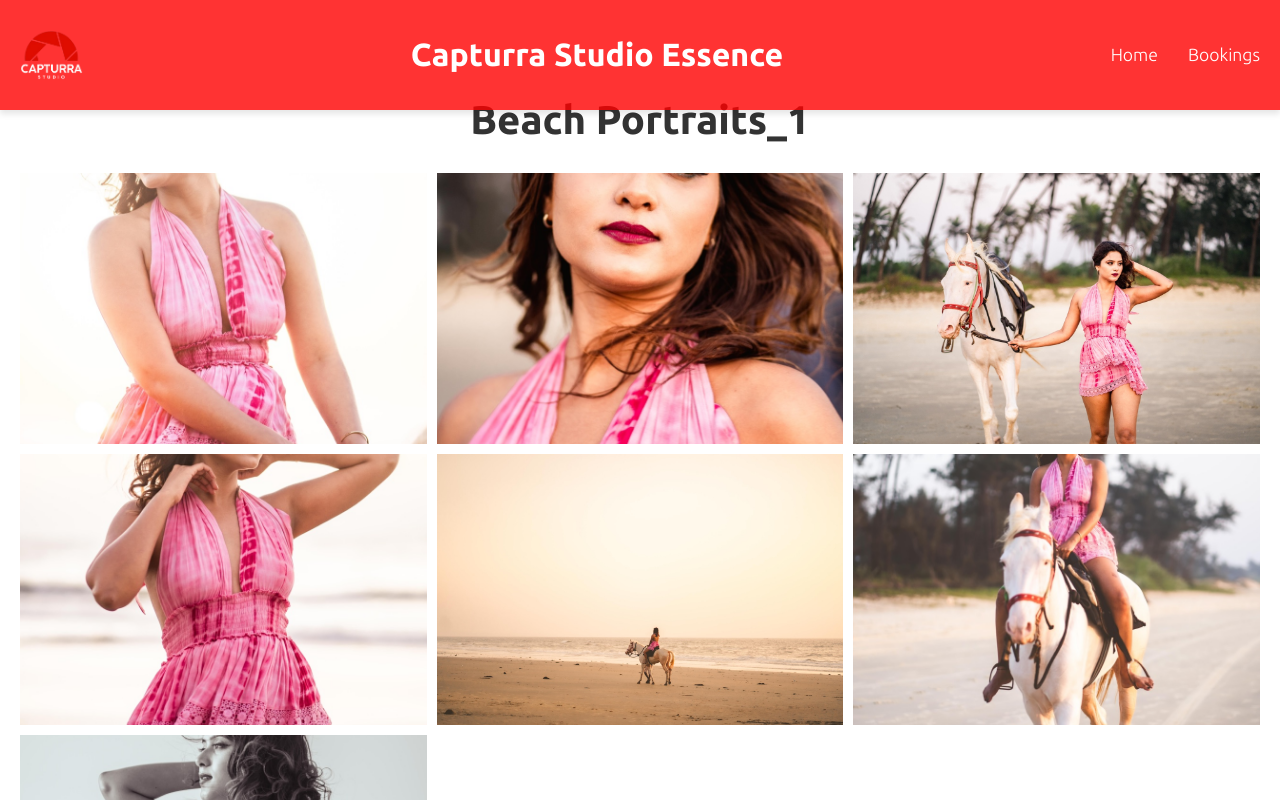
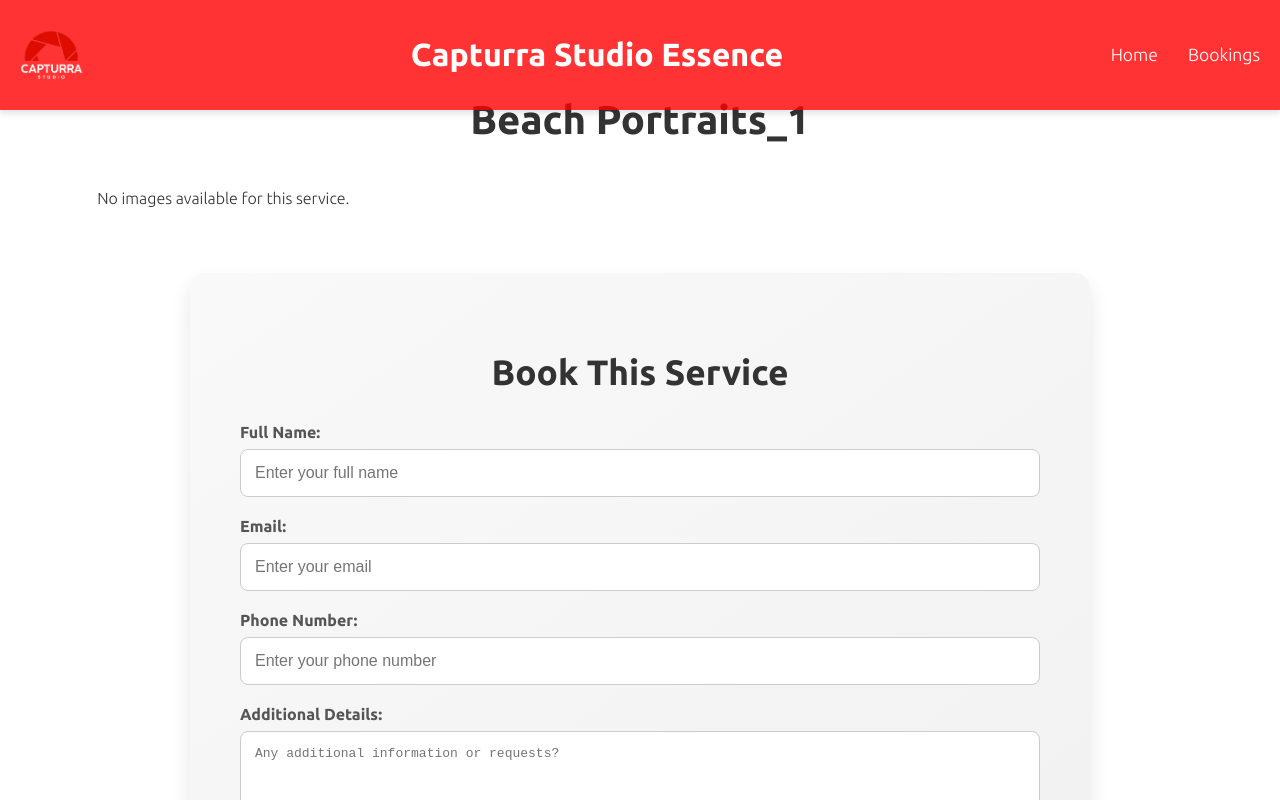
Before and after one commit to raj3131/Capttura, a React (Create React App) app: page /services/beach-portraits_1 in a window 1280 px wide. Shown: the top 800 px of the page. Built offline with nearby package versions, Linux system fonts and the light colour scheme.

Commit message:
initial commit4

```diff
--- a/src/components/ServicePage.js
+++ b/src/components/ServicePage.js
@@ -21,8 +21,6 @@ import image15 from '../Images/Beach Portraits/Beach Portraits_5.jpg';
 import image16 from '../Images/Beach Portraits/Beach Portraits_6.jpg';
 import image17 from '../Images/Beach Portraits/Beach Portraits_7.jpg';
 
-
-
 import image18 from '../Images/Destination wedding/Destination wedding_1.jpg';
 import image19 from '../Images/Destination wedding/Destination wedding_2.jpg';
 import image20 from '../Images/Destination wedding/Destination wedding_3.jpg';
@@ -34,7 +32,6 @@ import image25 from '../Images/Destination wedding/Destination wedding_8.jpg';
 import image26 from '../Images/Destination wedding/Destination wedding_9.jpg';
 import image27 from '../Images/Destination wedding/Destination wedding_10.jpg';
 
-
 import image28 from '../Images/Food photography/Food photography_1.jpg';
 import image29 from '../Images/Food photography/Food photography_2.jpg';
 import image30 from '../Images/Food photography/Food photography_3.jpg';
@@ -43,7 +40,6 @@ import image32 from '../Images/Food photography/Food photography_5.jpg';
 import image33 from '../Images/Food photography/Food photography_6.jpg';
 import image34 from '../Images/Food photography/Food photography_7.jpg';
 import image35 from '../Images/Food photography/Food photography_8.jpg';
-
 
 import image36 from '../Images/Christian Wedding/Christian Wedding_1.jpg';
 import image37 from '../Images/Christian Wedding/Christian Wedding_2.jpg';
@@ -84,9 +80,6 @@ import image68 from '../Images/Sports car photography/Sports car photography_4.j
 import image69 from '../Images/Sports car photography/Sports car photography_5.jpg';
 import image70 from '../Images/Sports car photography/Sports car photography_6.jpg';
 
-
-
-
 const serviceImages = {
   'pre-wedding': [
     image1,
@@ -100,7 +93,7 @@ const serviceImages = {
     image9,
     image10,
   ],
-  'beach-portraits_1': [
+  'beach-portraits': [
     image11,
     image12,
     image13,
@@ -108,7 +101,6 @@ const serviceImages = {
     image15,
     image16,
     image17,
-
   ],
   'destination-wedding': [
     image18,
@@ -120,7 +112,7 @@ const serviceImages = {
     image24,
     image25,
     image26,
-    image27
+    image27,
   ],
   'food-photography': [
     image28,
@@ -166,7 +158,6 @@ const serviceImages = {
     image62,
     image63,
     image64,
-
   ],
   'sports-car': [
     image65,
@@ -175,7 +166,6 @@ const serviceImages = {
     image68,
     image69,
     image70,
-
   ],
 };
 
```
Lines whose indentation alone changed are shown as unchanged.
